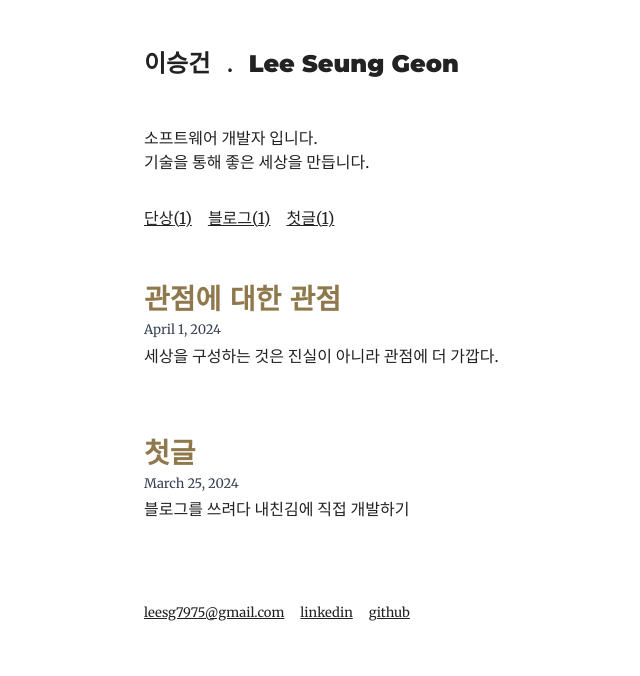
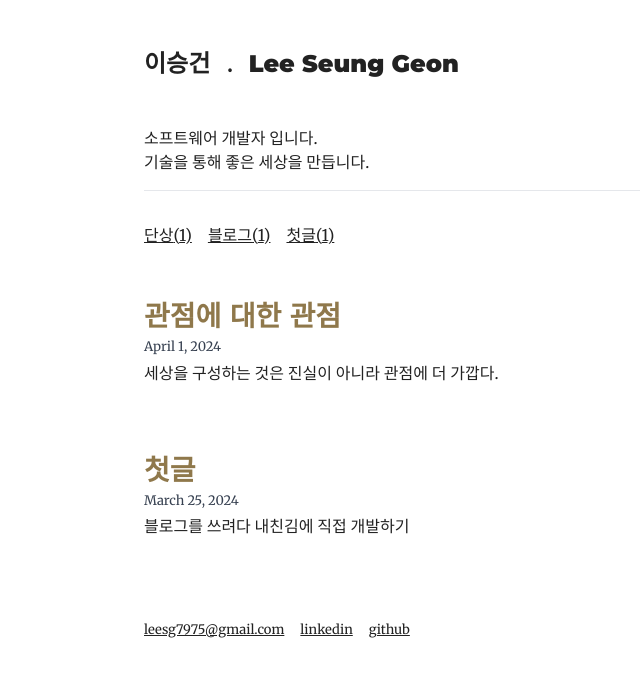
Before and after one commit to geongun20/blog, a Next.js app: page / in a window 1280 px wide. Shown: the top 676 px of the page, without its empty margins (180-820 px from the left). Built offline with nearby package versions, Linux system fonts and the light colour scheme; no server answers.

Commit message:
chore: add bottom border

```diff
--- a/app/page.tsx
+++ b/app/page.tsx
@@ -62,7 +62,7 @@ export default async function Home() {
   const posts = await getPosts();
   return (
     <div className="relative -top-[10px] flex flex-col gap-8">
-      <div>
+      <div className="w-full border-b-[1px] border-gray-200 pb-4">
         <p>소프트웨어 개발자 입니다.</p>
         <p>기술을 통해 좋은 세상을 만듭니다.</p>
       </div>
```
